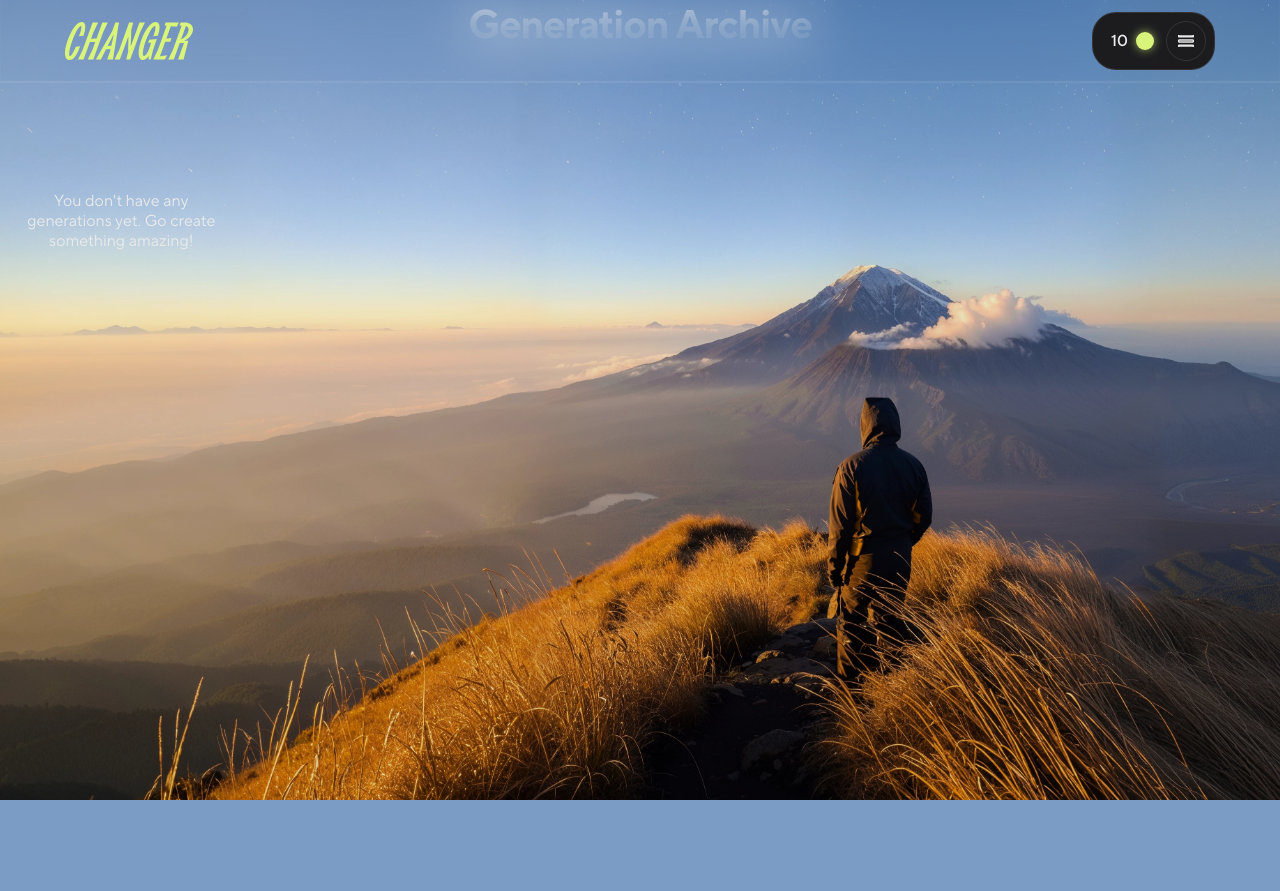
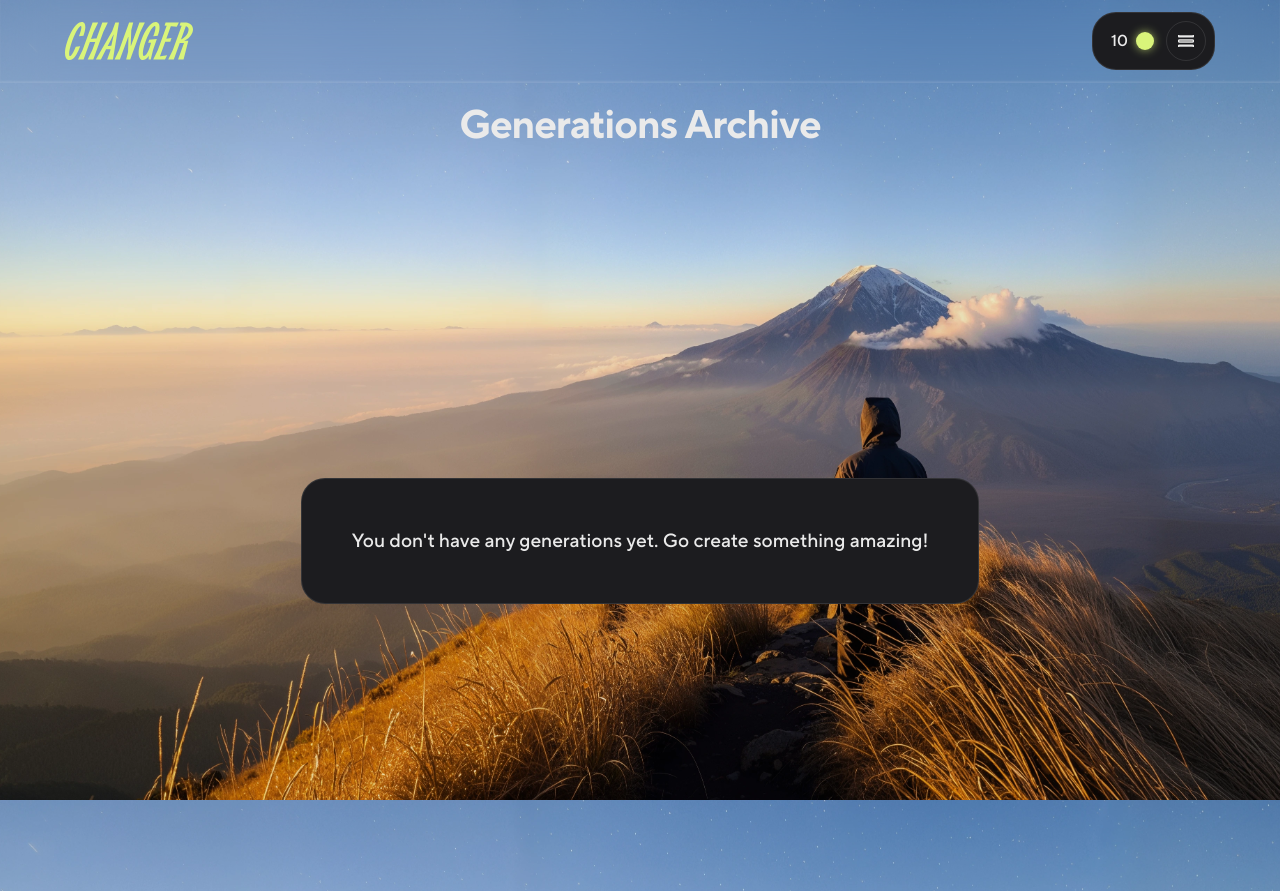
Before and after one commit to labprototypes/render-direct-project, a Flask app: page /archive in a window 1280 px wide. Before the commit the page ends 800 px from the top, so only its background shows below. Run offline with Flask 3, Linux system fonts and the light colour scheme; the visitor is signed in with stand-in values (Sample User, id 1); data that the repository does not hold is empty.

Commit message:
Update archive.html

```diff
--- a/templates/archive.html
+++ b/templates/archive.html
@@ -2,20 +2,27 @@
 
 {% block title %}Archive{% endblock %}
 
-{% block mode_selector %}{% endblock %} {% block content %}
-<div style="width: 100%; padding: 0 25px; text-align: center;">
-    <h1 style="font-size: 2.5rem; font-weight: 700; letter-spacing: -1px; margin-bottom: 40px;">Generation Archive</h1>
-    <div class="archive-grid">
-        {% if predictions %}
+{% block mode_selector %}{% endblock %}
+
+{% block content %}
+<div class="app-container" style="display: block; text-align: center;">
+    <h1 style="font-size: 2.5rem; font-weight: 700; letter-spacing: -1px; margin-bottom: 40px;">Generations Archive</h1>
+
+    {% if predictions %}
+        <div class="archive-grid">
             {% for prediction in predictions %}
                 <a href="{{ prediction.output_url }}" target="_blank" class="archive-item" title="Created on {{ prediction.created_at.strftime('%Y-%m-%d %H:%M') }}">
                     <img src="{{ prediction.output_url }}" alt="Generated image" loading="lazy">
                 </a>
             {% endfor %}
-        {% else %}
-            <p>You don't have any generations yet. Go create something amazing!</p>
-        {% endif %}
-    </div>
+        </div>
+    {% else %}
+        <div class="archive-placeholder-wrapper">
+            <div class="archive-placeholder">
+                <p>You don't have any generations yet. Go create something amazing!</p>
+            </div>
+        </div>
+    {% endif %}
 </div>
 {% endblock %}
 
```
